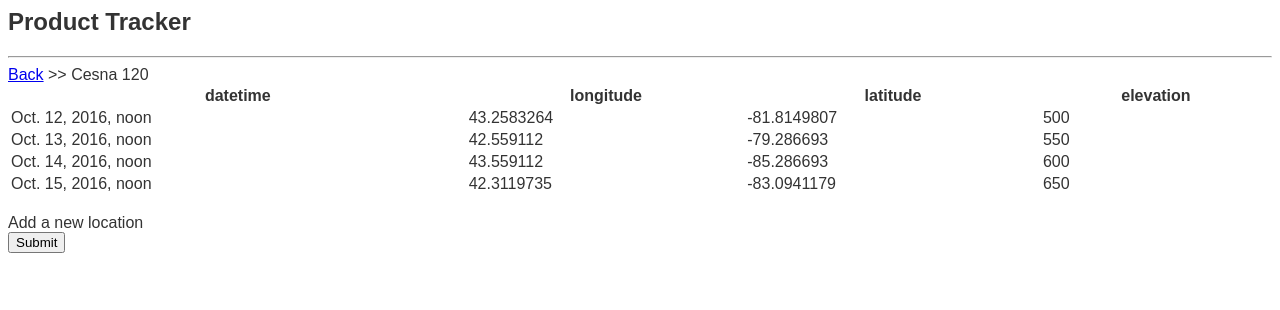
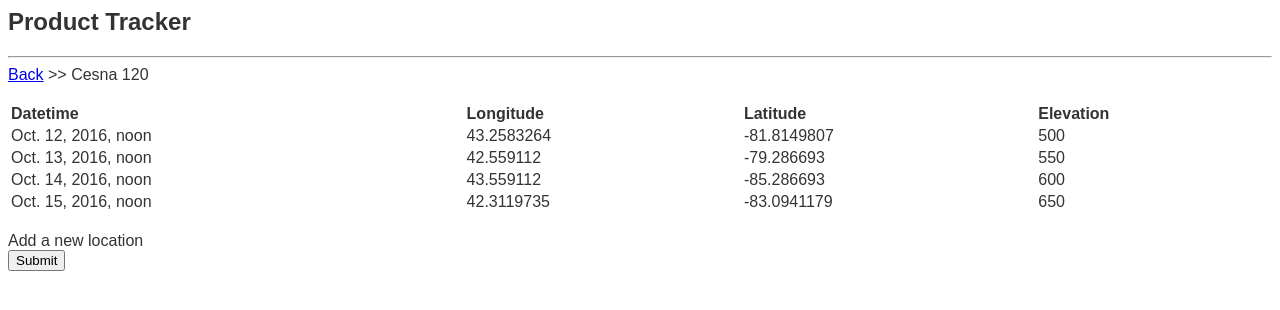
Before and after one commit to thomaschriskelly/product-tracker, a Django app: page /products/1/locations/ in a window 1280 px wide. Shown: the top 310 px of the page. Run offline with Django 3.2, Linux system fonts and the light colour scheme; data comes from the database, SQL or seed files in the repository.

Commit message:
styling on location page

```diff
--- a/producttracker/tracker/templates/locations.html
+++ b/producttracker/tracker/templates/locations.html
@@ -3,12 +3,14 @@
 {% endblock %}
 {% block content %}
 <a href='/'>Back</a> &gt;&gt; {{ product }}
+<br>
+<br>
 <table>
     <tr>
-        <th>datetime</th>
-        <th>longitude</th>
-        <th>latitude</th>
-        <th>elevation</th>
+        <th>Datetime</th>
+        <th>Longitude</th>
+        <th>Latitude</th>
+        <th>Elevation</th>
     </tr>
 {% for breadcrumb in breadcrumbs %}
     <tr>
@@ -31,5 +33,8 @@ Add a new location
 table{
     width: 100%;
 }
+th{
+    text-align: left;
+}
 </style>
 {% endblock %}
```
